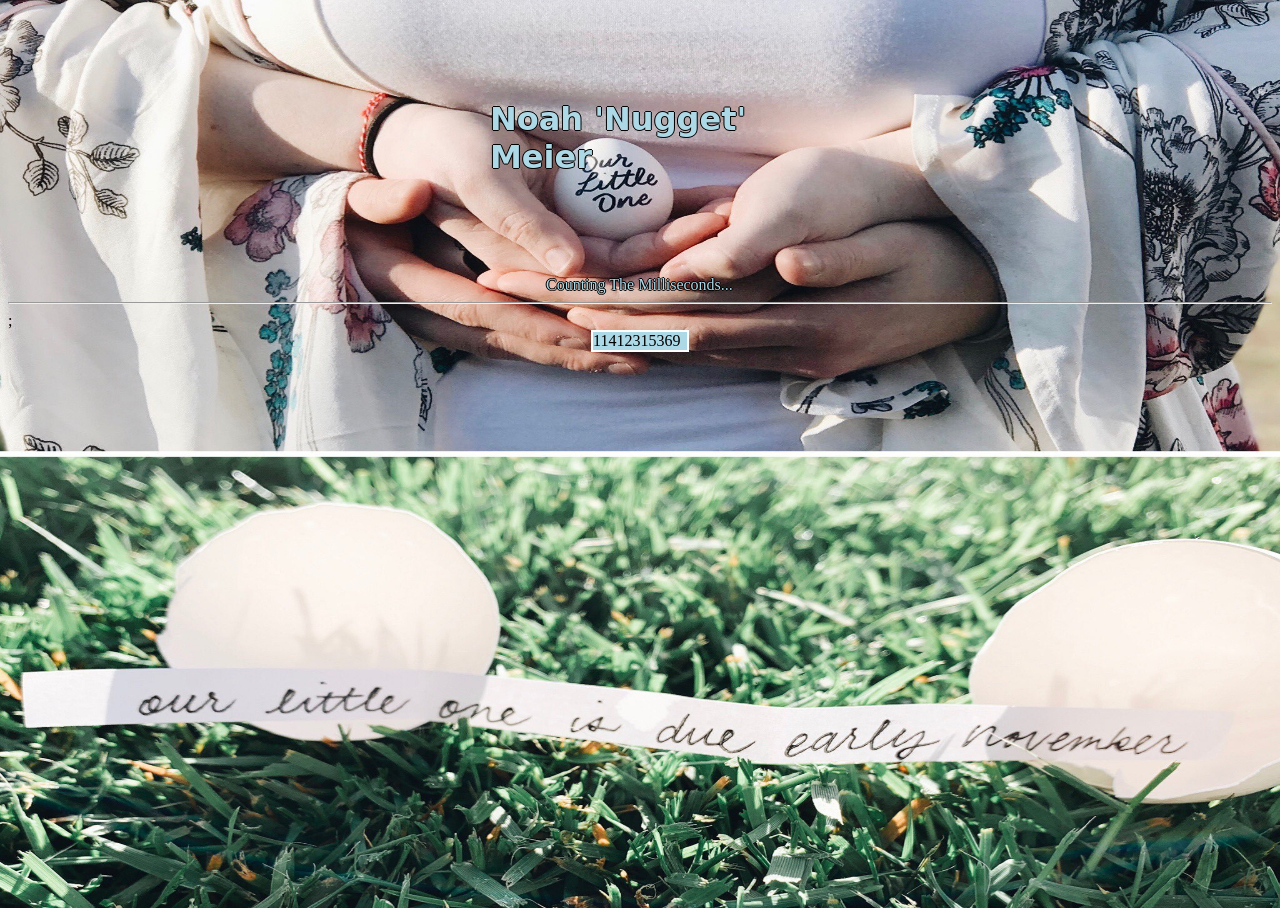
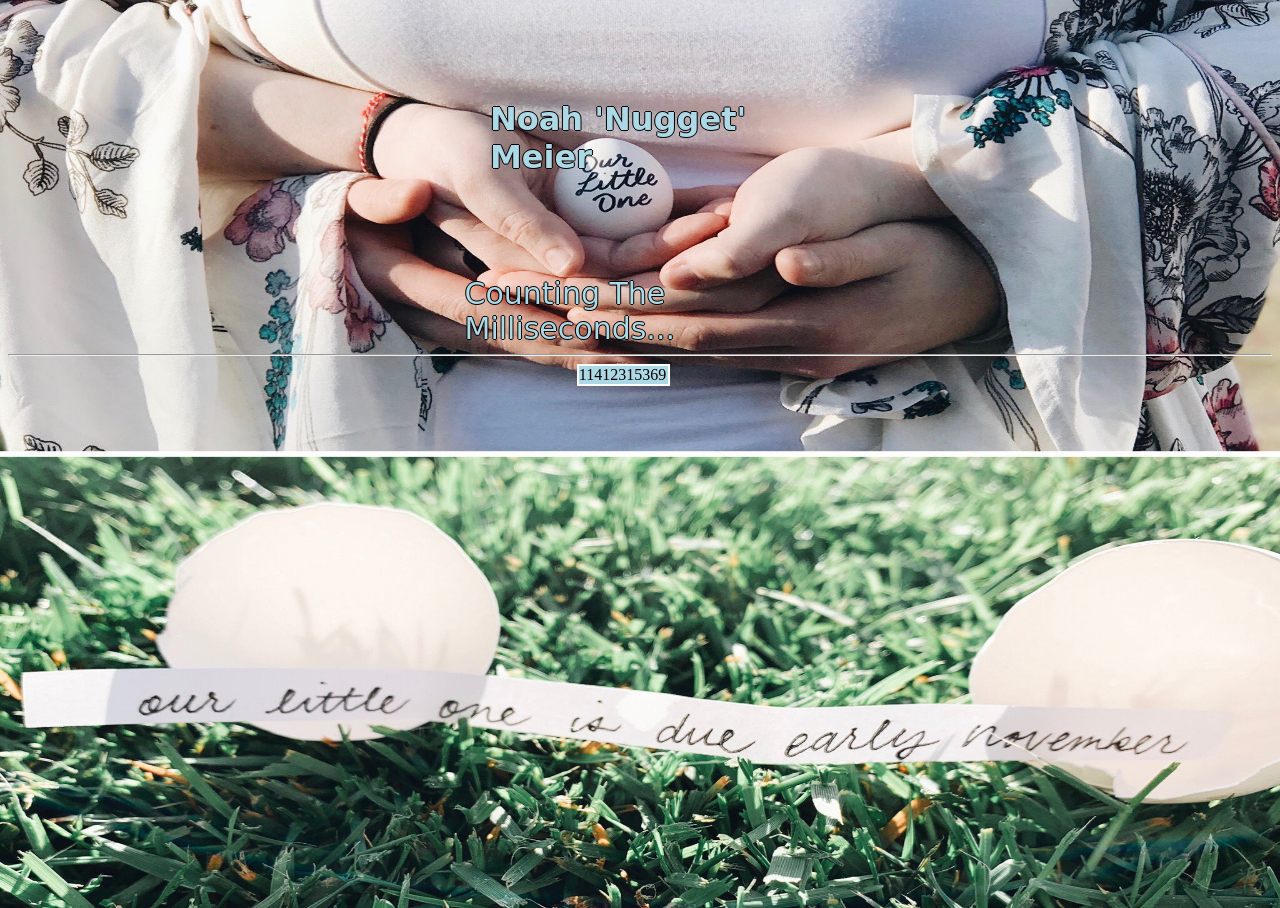
Before and after one commit to Remet0/Nugget-Noah, a plain HTML site: page index.html in a window 1280 px wide. Drawn offline with nearby package versions, Linux system fonts and the light colour scheme.

Commit message:
changed some font and margins

```diff
--- a/assets/css/style.css
+++ b/assets/css/style.css
@@ -13,18 +13,20 @@ font-family:  cursive;
 
 }
 p{
-    width: 188px;
+    width: 351px;
     margin: 0 auto;
     margin-top: 100px;
     color: lightblue;
     text-shadow: -1px 0 black, 0 1px black, 1px 0 black, 0 -1px black;
+    font-size: 30px;
+    font-family:  cursive;
 }
 hr{
     color: lightblue;
 }
 #timer{
-    margin: 0 auto;
-    width: 94px;
+    margin-left: 45%;
+    width: 89px;
     background-color: lightblue;
     border: 2px solid white;
 
```
Also changed, not shown: index.html (+1 -1 lines).
